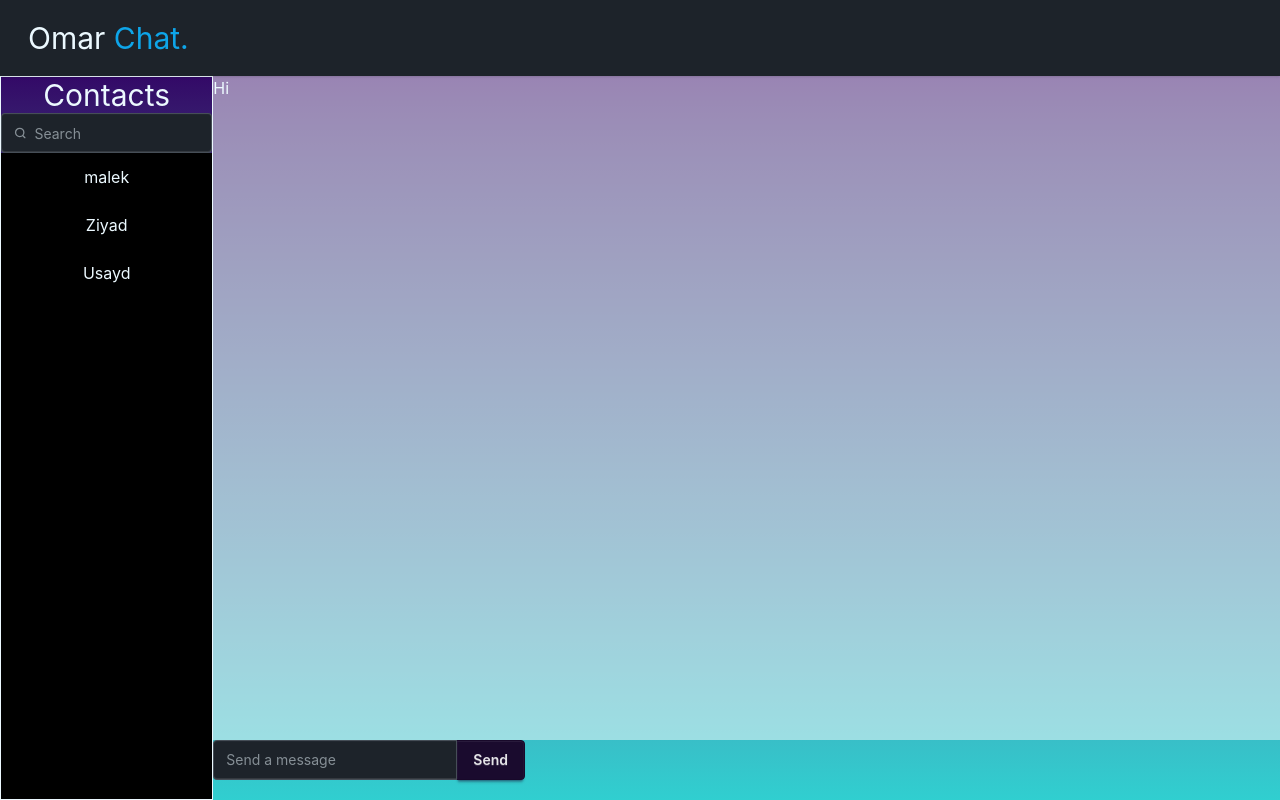
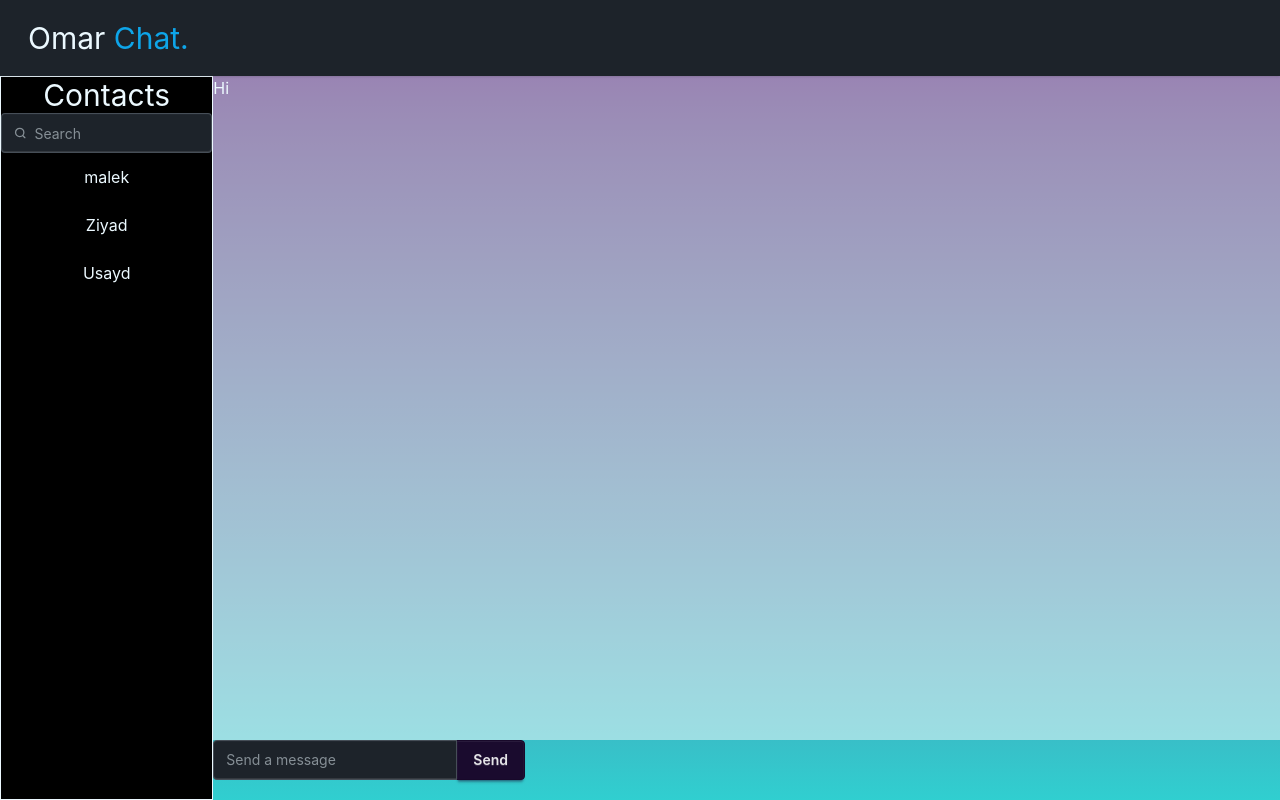
Before and after one commit to omarmyeah/omar-chat, a React (Vite) app in the folder frontend/: page /chat/0 in a window 1280 px wide. Built offline with nearby package versions, Linux system fonts and the light colour scheme.

Commit message:
Changed layout of sidebar to be completely black

```diff
--- a/frontend/src/components/Sidebar.jsx
+++ b/frontend/src/components/Sidebar.jsx
@@ -3,8 +3,8 @@ import { NavLink } from "react-router";
 export default function ContactsSidebar({ contacts, onClick = (contact) => console.log(contact.name), parentUrl = '/chat' }) {
     console.log(contacts)
     return (
-        <div className="bg-black flex flex-1">
-            <ul className="flex-col flex-1">
+        <div className="">
+            <ul className=" flex-col flex-1">
                 {contacts.map((contact) => (
                     <li
                         className="py-3 flex flex-col justify-center items-center hover:text-primary"
--- a/frontend/src/pages/Chat.jsx
+++ b/frontend/src/pages/Chat.jsx
@@ -7,7 +7,7 @@ export default function Chat() {
     return (
         <>
             <div className="grid grid-cols-6 flex-1">
-                <div className="col-span-1 border flex flex-col">
+                <div className="col-span-1 border flex flex-col bg-black">
                     {/* Contacts list*/}
                     <h1 className="text-3xl text-center">Contacts</h1>
                     {/* make this functional */}
```
